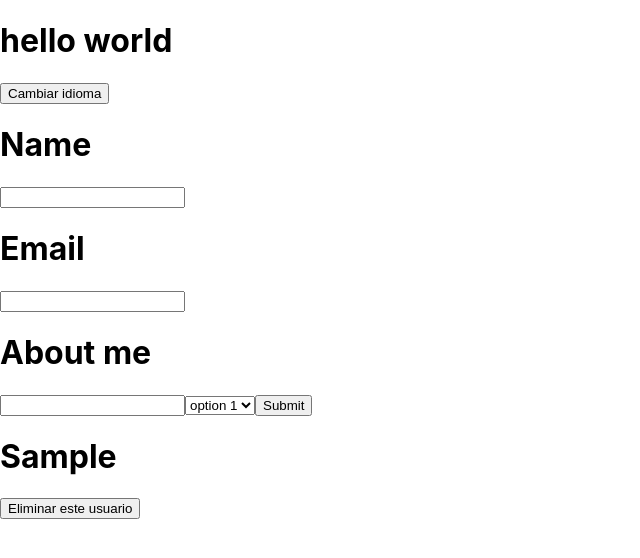
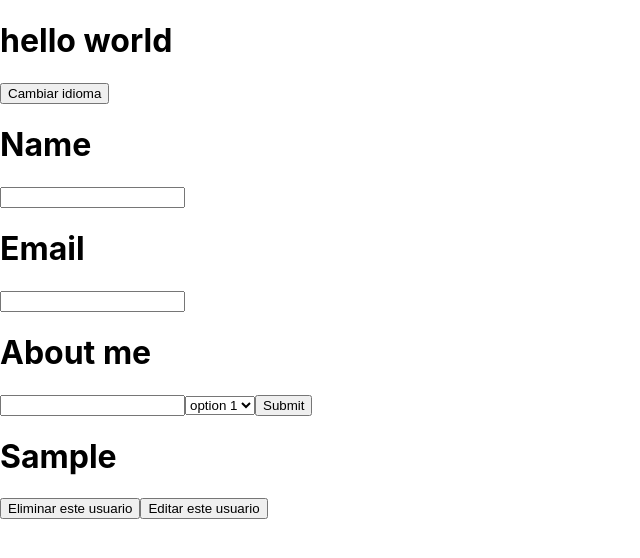
Before and after one commit to SheykoWk/form, a React (Create React App) app: page / in a window 1280 px wide. Both pictures are taken after typing "Sample", "name@example.com", "Sample" into the empty fields and a click on the input 283 px from the left and 405 px from the top of the page. Shown: the top 558 px of the page, without its empty margins (0-640 px from the left). Built offline with nearby package versions, Linux system fonts and the light colour scheme.

Commit message:
add edit handler

```diff
--- a/src/App.js
+++ b/src/App.js
@@ -21,6 +21,11 @@ function App() {
     setUsers(filterUser)
   }
 
+  const editUser = (id) => {
+    const filterUser = users.filter((user) => user.id === id)
+    console.log(filterUser)
+  }
+
   const onSubmit = data => {
     const userObj = {...data, id}
     console.log(userObj)
@@ -37,13 +42,13 @@ function App() {
     }
   }
 
-  const list = users.map((user) => <Users data={user} handlerOnDelete={deleteUser} key={user.id} />)
+  const list = users.map((user) => <Users data={user} handlerOnEdit={editUser} handlerOnDelete={deleteUser} key={user.id} />)
 
   return (
     <div>
+      <h1>{cond().title}</h1>
+      <button onClick={() => setIsSpanish(!isSpanish)}>Cambiar idioma</button>
       <form onSubmit={handleSubmit(onSubmit)}>
-        <h1>{cond().title}</h1>
-        <button onClick={() => setIsSpanish(!isSpanish)}>Cambiar idioma</button>
         <h1 >{ cond().input1 }</h1>
         <input {...register("name")} />
         <h1>{ cond().input2 }</h1>
--- a/src/components/Users.js
+++ b/src/components/Users.js
@@ -1,8 +1,9 @@
-const Users = ({data, handlerOnDelete}) => {
+const Users = ({data, handlerOnDelete, handlerOnEdit}) => {
     return(
         <div>
             <h1>{data.name}</h1>
             <button onClick={() => handlerOnDelete(data.id)} >Eliminar este usuario</button>
+            <button onClick={() => handlerOnEdit(data.id) } >Editar este usuario</button>
         </div>
     )
 }
```
